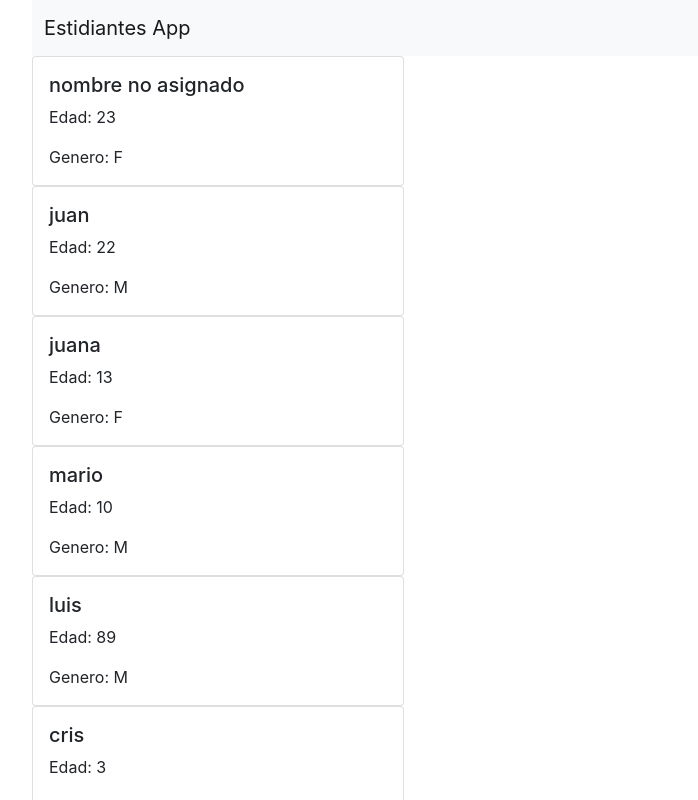
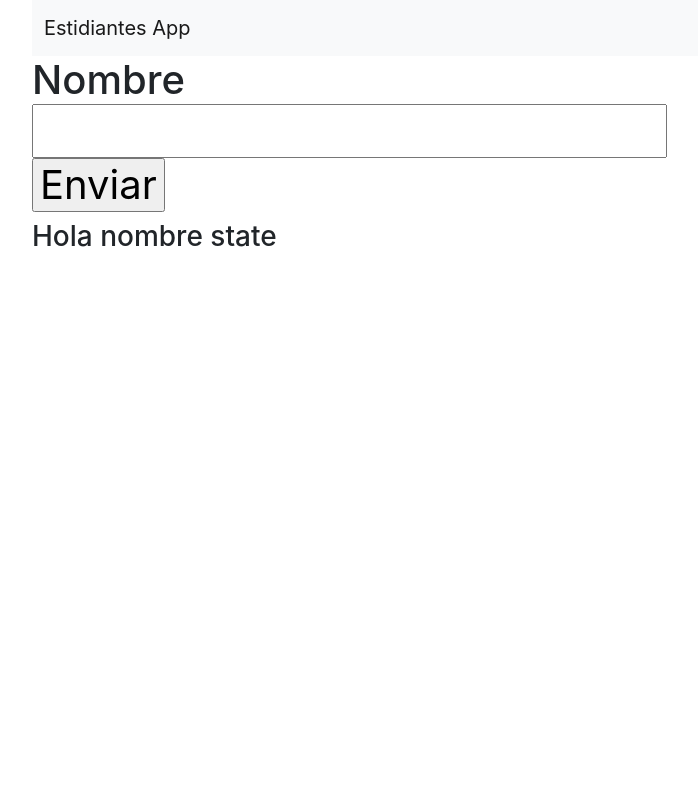
Before and after one commit to Santiago399/proyectoReact, a React (Create React App) app: page / in a window 1280 px wide. Shown: the top 800 px of the page, without its empty margins (50-748 px from the left). Built offline with nearby package versions, Linux system fonts and the light colour scheme.

Commit message:
agregando componente de clase

```diff
--- a/src/Contenedor.jsx
+++ b/src/Contenedor.jsx
@@ -1,5 +1,6 @@
 import React from 'react';
 import Estudiante from './Estudiante';
+import Formulario from './Formulario';
 
 const estudiantes = [
     {
@@ -41,8 +42,10 @@ const estudiantes = [
 const Contenedor = () =>(
     <>
         {
-            estudiantes.map( c => <Estudiante nombre={ c.nombre } edad={c.edad} genero={ c.genero} /> )
+            // estudiantes.map( c => <Estudiante nombre={ c.nombre } edad={c.edad} genero={ c.genero} /> )
         }
+
+        <Formulario/>
     </>
 );
 
--- /dev/null
+++ b/src/Formulario.jsx
@@ -0,0 +1,40 @@
+import React, {Component} from "react";
+
+class Formulario extends Component{
+
+    constructor(props){
+        super(props)
+
+        this.state = {
+            nombre: "nombre state"
+        }
+
+        this.cambiarNombre = this.cambiarNombre.bind(this);
+    }
+
+    cambiarNombre(e){
+        this.setState({
+            nombre: e.target.value
+        });
+    }
+
+    render(){
+        return(
+            <div>
+                <h1>
+                    <form action="">
+                        <label htmlFor="">Nombre</label><br/>
+                        <input type="text"  onChange={ this.cambiarNombre } /><br/>
+                        <input type="submit" value="Enviar" />
+                    </form>
+                </h1>
+
+                <h3>{ `Hola ${this.state.nombre}` }</h3>
+
+            </div>
+        )
+    }
+
+}
+
+export default Formulario;
```
